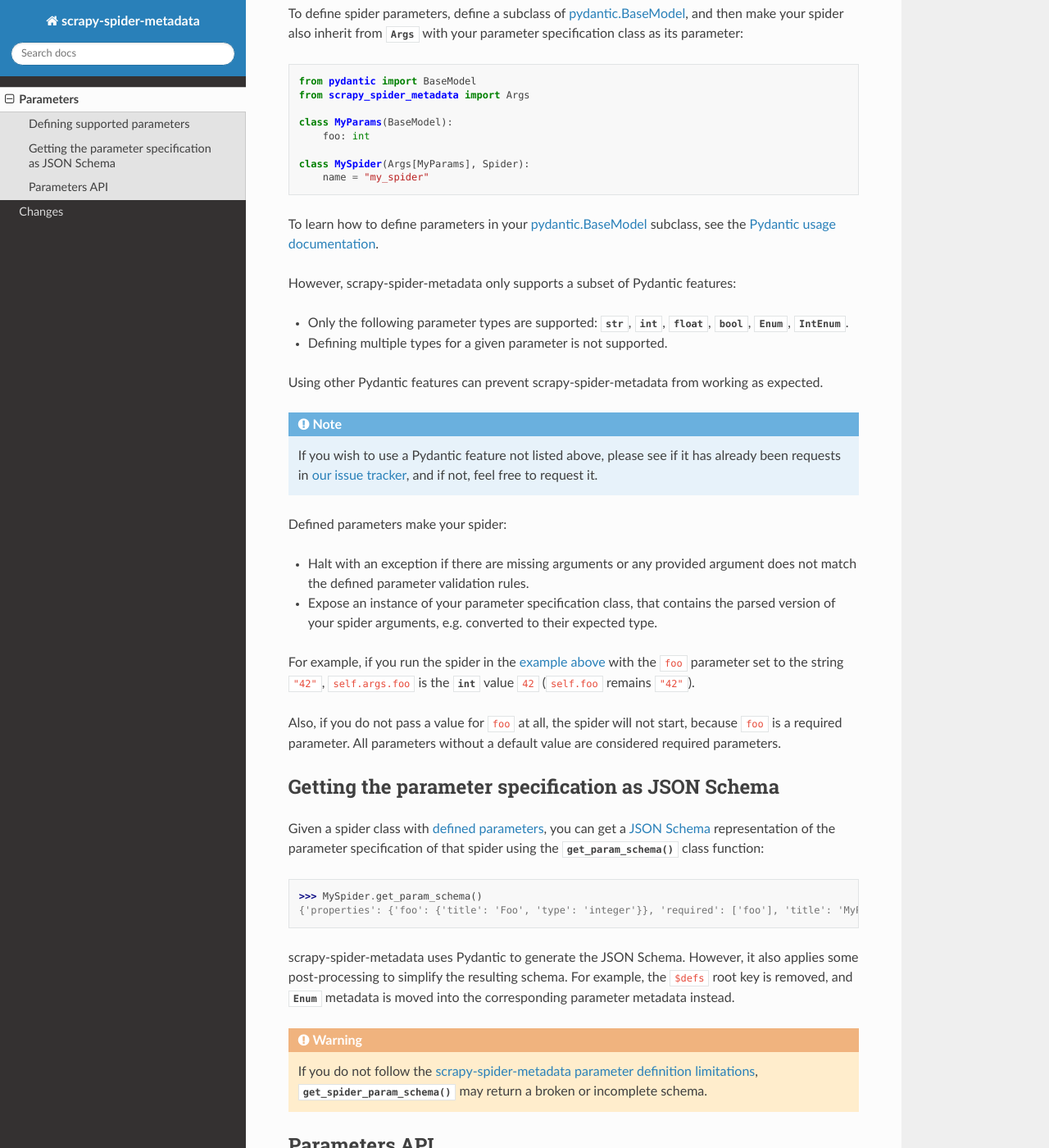
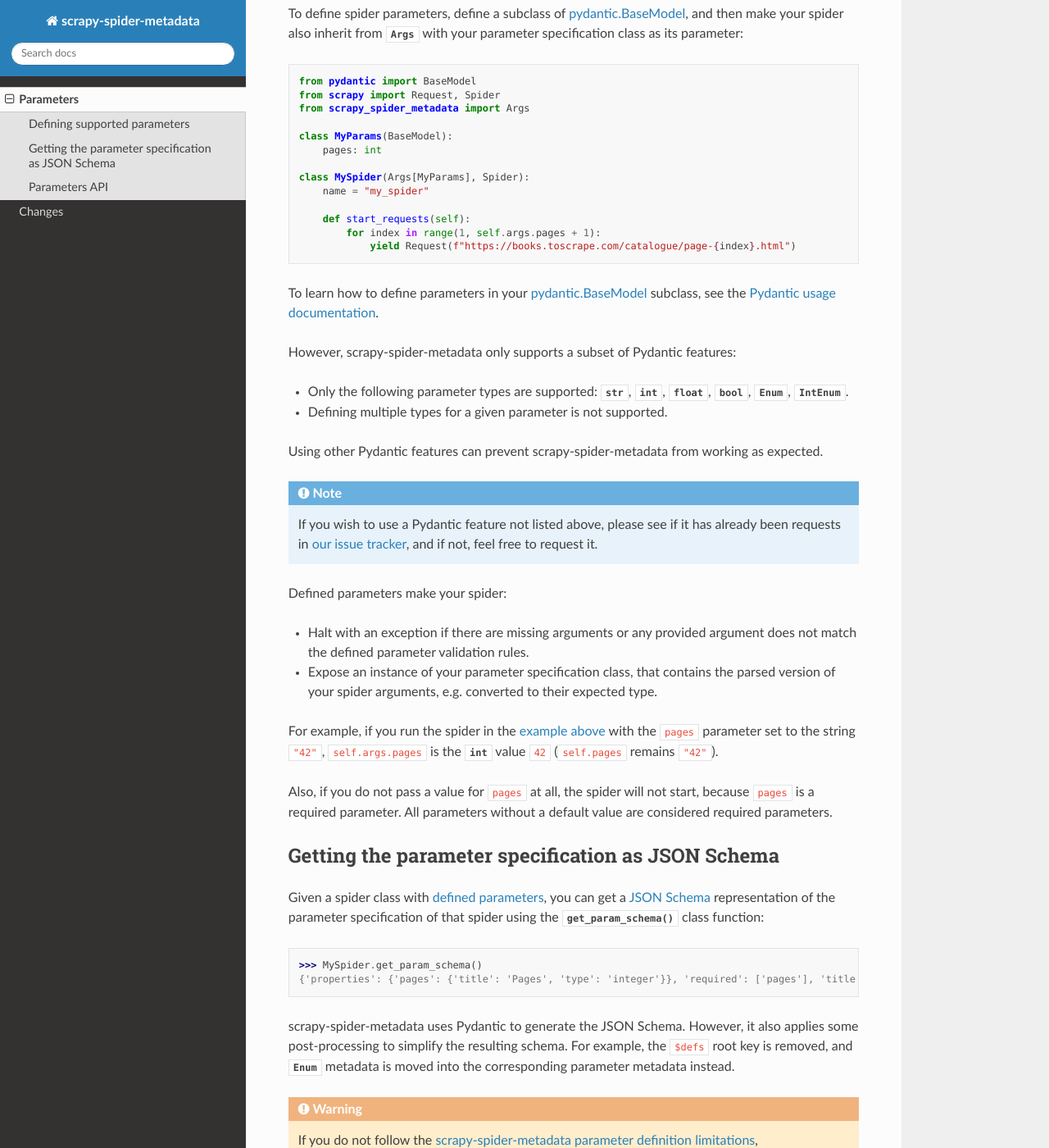
Before and after one commit to scrapy-plugins/scrapy-spider-metadata, a Sphinx documentation site: the page built from docs/params.rst, in a window 1280 px wide and 1400 px high, scrolled down 451 px. Shown: the whole window at 82% size. Built offline with Sphinx 7.4.7 and the Read the Docs theme 2.0.0, drawn with Linux system fonts in a browser that asks for light colours.

Commit message:
Feature arg usage in the params example

```diff
--- a/docs/params.rst
+++ b/docs/params.rst
@@ -32,13 +32,19 @@
 .. code-block:: python
 
     from pydantic import BaseModel
+    from scrapy import Request, Spider
     from scrapy_spider_metadata import Args
 
     class MyParams(BaseModel):
-        foo: int
+        pages: int
 
     class MySpider(Args[MyParams], Spider):
         name = "my_spider"
+
+        def start_requests(self):
+            for index in range(1, self.args.pages + 1):
+                yield Request(f"https://books.toscrape.com/catalogue/page-{index}.html")
+
 
 To learn how to define parameters in your `pydantic.BaseModel`_
 subclass, see the `Pydantic usage documentation
@@ -72,12 +78,12 @@
     type.
 
 For example, if you run the spider in the :ref:`example above <define-params>`
-with the ``foo`` parameter set to the string ``"42"``, ``self.args.foo`` is the
-:class:`int` value ``42`` (``self.foo`` remains ``"42"``).
+with the ``pages`` parameter set to the string ``"42"``, ``self.args.pages`` is
+the :class:`int` value ``42`` (``self.pages`` remains ``"42"``).
 
-Also, if you do not pass a value for ``foo`` at all, the spider will not start,
-because ``foo`` is a required parameter. All parameters without a default value
-are considered required parameters.
+Also, if you do not pass a value for ``pages`` at all, the spider will not
+start, because ``pages`` is a required parameter. All parameters without a
+default value are considered required parameters.
 
 
 Getting the parameter specification as JSON Schema
@@ -93,7 +99,7 @@
 .. code-block:: pycon
 
     >>> MySpider.get_param_schema()
-    {'properties': {'foo': {'title': 'Foo', 'type': 'integer'}}, 'required': ['foo'], 'title': 'MyParams', 'type': 'object'}
+    {'properties': {'pages': {'title': 'Pages', 'type': 'integer'}}, 'required': ['pages'], 'title': 'MyParams', 'type': 'object'}
 
 scrapy-spider-metadata uses Pydantic to generate the JSON Schema. However, it
 also applies some post-processing to simplify the resulting schema. For
```
